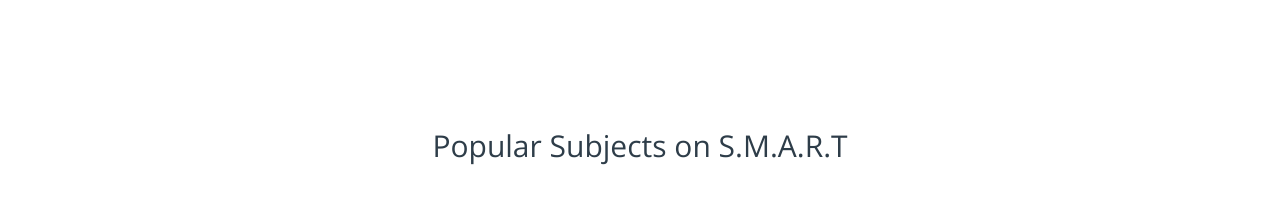
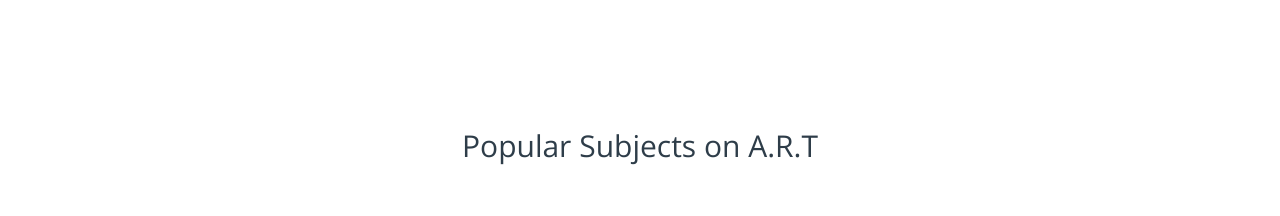
Before and after one commit to suryansh639/shiksha.github.io, a plain HTML site: page index.html in a window 1280 px wide. Shown: the part 840-1056 px from the top of the page. Drawn offline with nearby package versions, Linux system fonts and the light colour scheme.

Commit message:
Update index.html

```diff
--- a/index.html
+++ b/index.html
@@ -75,7 +75,7 @@
 
 <!-- Some Popular Subjects -->
 	<div class="title">
-		<span>Popular Subjects on S.M.A.R.T</span>
+		<span>Popular Subjects on A.R.T</span>
 	</div>
 	<br><br>
 	<div class="course">
```
